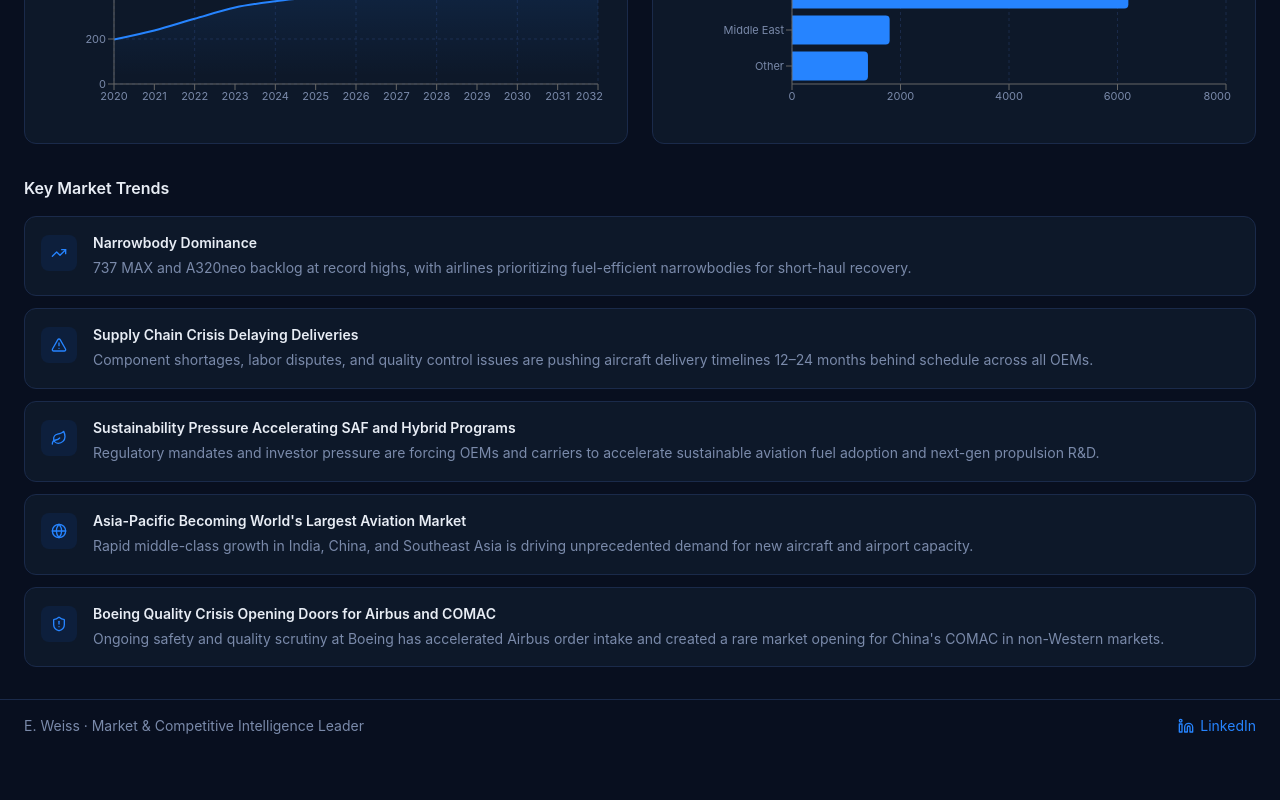
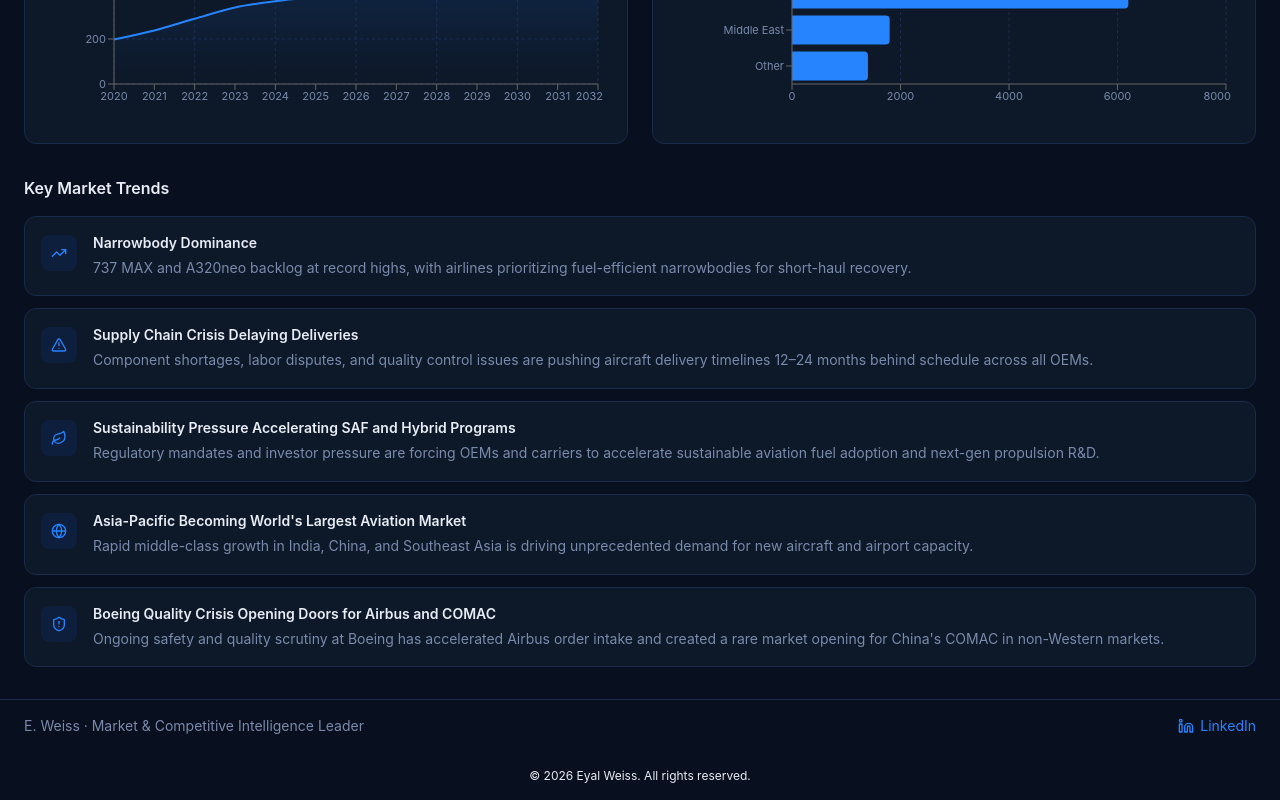
Before and after one commit to eyweiss/skylens, a Next.js app: page / in a window 1280 px wide. Shown: the part 999-1799 px from the top of the page. Before the commit the page ends 1751 px from the top, so only its background shows below. Built offline with nearby package versions, Linux system fonts and the light colour scheme.

Commit message:
add copyright footer

```diff
--- a/app/layout.tsx
+++ b/app/layout.tsx
@@ -39,6 +39,9 @@
         </Script>
         <ThemeProvider>
           {children}
+          <footer className="mt-auto py-4 text-center text-xs text-muted-foreground">
+            © 2026 Eyal Weiss. All rights reserved.
+          </footer>
           <Analytics />
         </ThemeProvider>
       </body>
```
